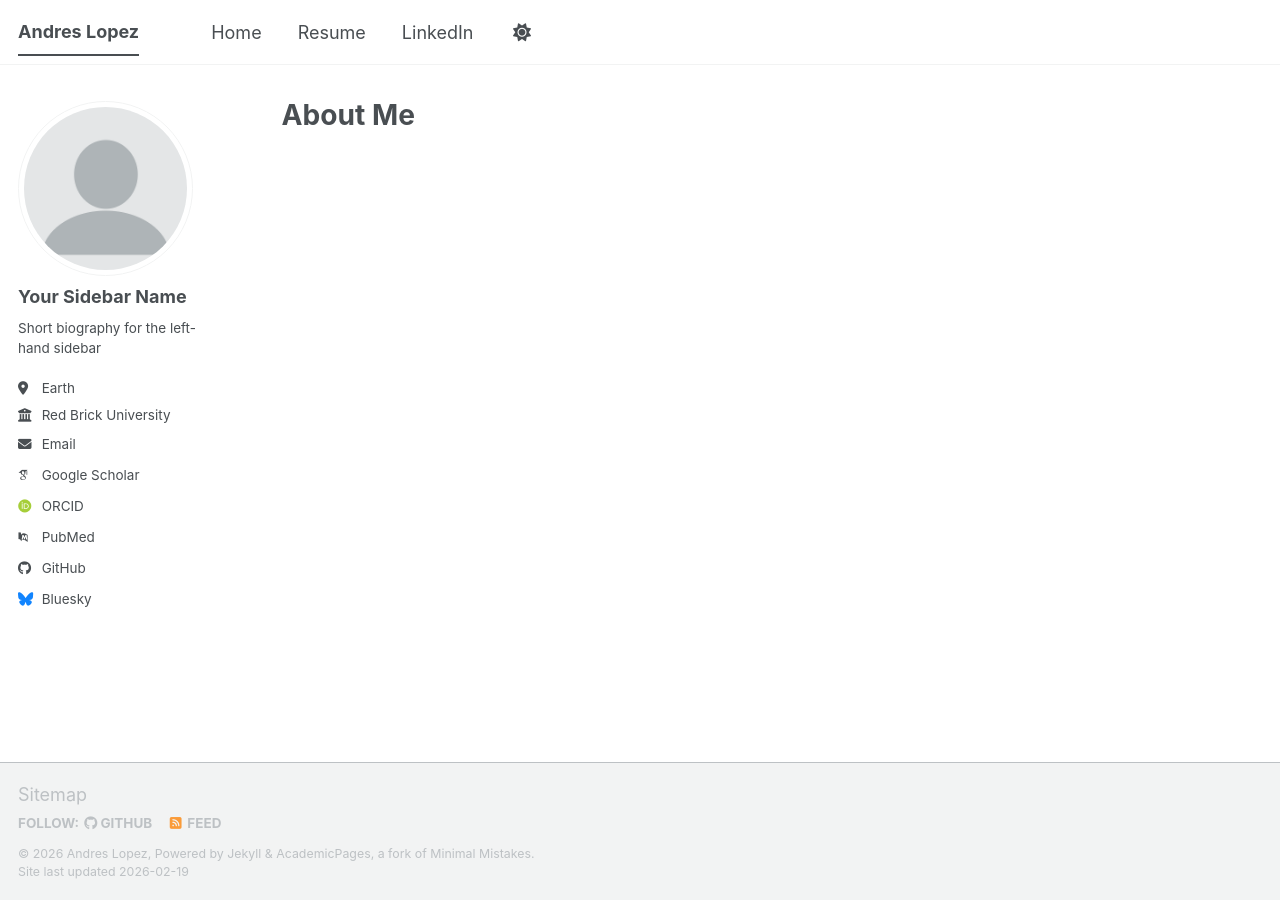
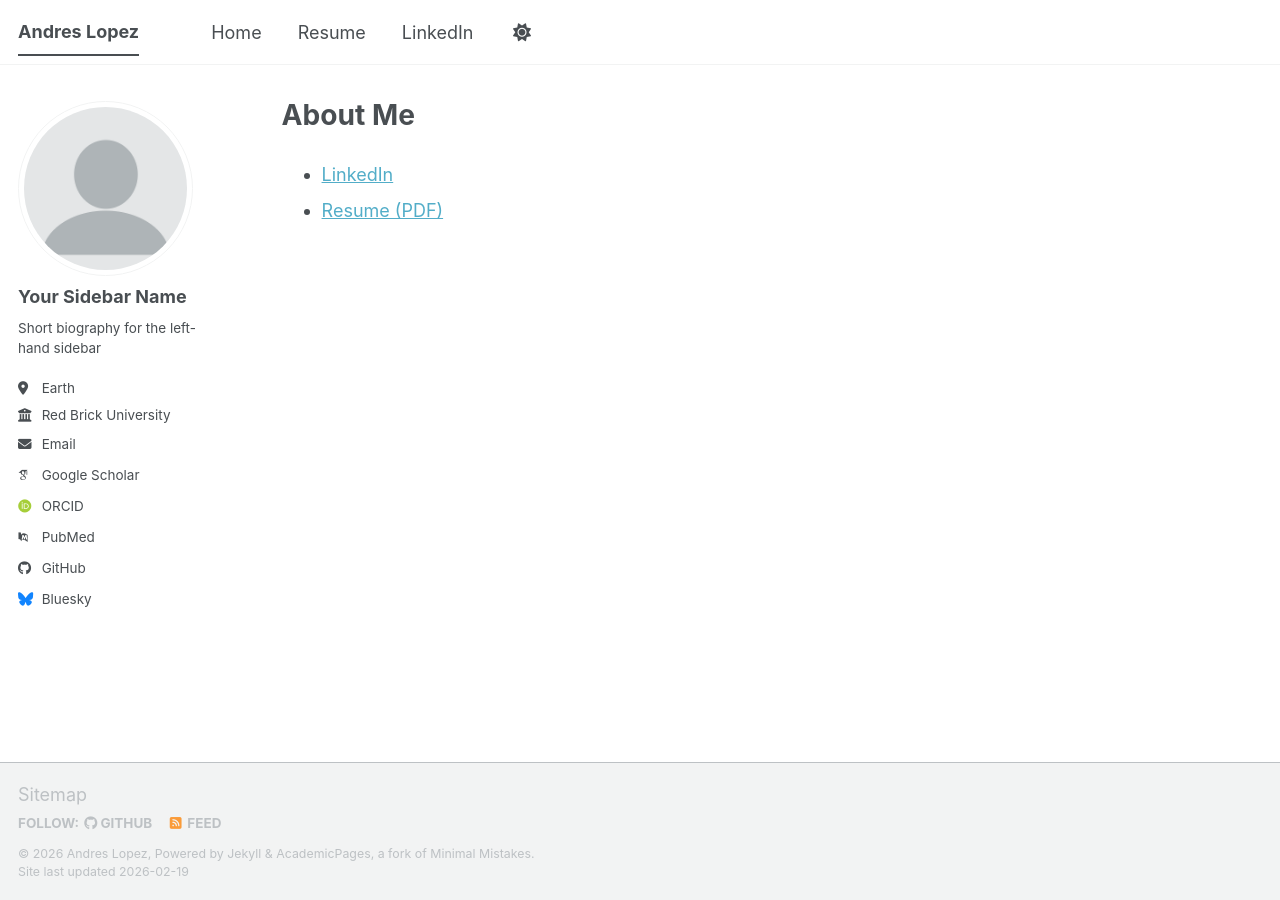
Before and after one commit to Loki-64/AndresLopez.github.io, a Jekyll site: the page built from _pages/about.md, in a window 1280 px wide. Built offline with Jekyll 4.4.1, drawn with Linux system fonts in a browser that asks for light colours; some web fonts are replaced; a script bundle is joined from its source files by our own code; library files that are not in the unit come from our copies.

Commit message:
Update about.md

```diff
--- a/_pages/about.md
+++ b/_pages/about.md
@@ -6,3 +6,6 @@ redirect_from:
   - /about/
   - /about.html
 ---
+
+- [LinkedIn](www.linkedin.com/in/andres-lopez-710b58289)
+- [Resume (PDF)](/files/Andres_Lopez_Resume.pdf)
```
